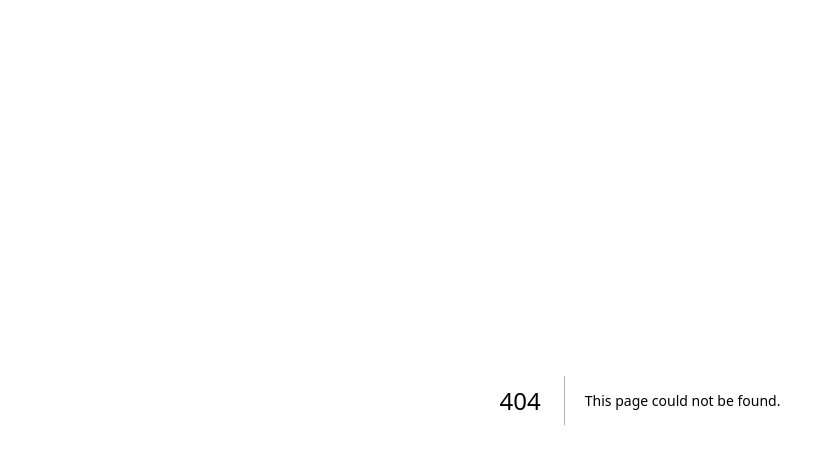
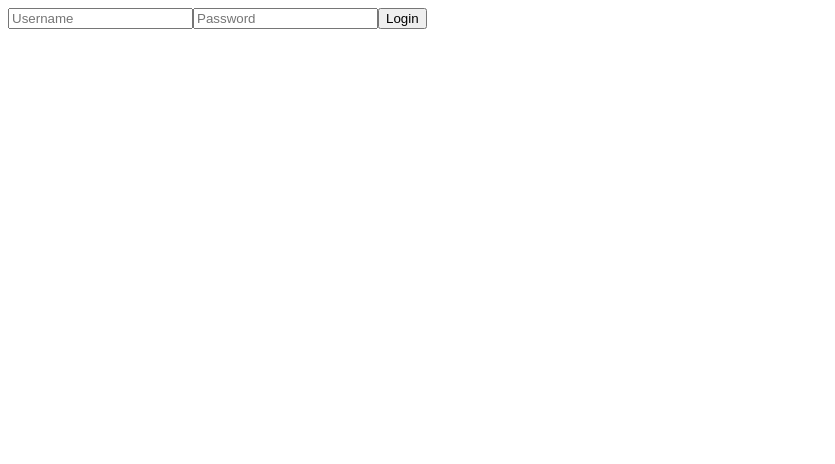
Before and after one commit to onissen/northware-suite, a Next.js app: page /login in a window 1280 px wide. Before the commit this address had no page. Shown: the top 464 px of the page, without its empty margins (0-835 px from the left). Built offline with nearby package versions, Linux system fonts and the light colour scheme.

Commit message:
Login/Logout/Redirect works without styling

```diff
--- a/lib/auth.js
+++ b/lib/auth.js
@@ -11,7 +11,7 @@ export const setToken = (data) => {
   Cookies.set('jwt', data.jwt);
 
   if (Cookies.get('username')) {
-    Router.reload('/');
+    Router.push('/');
   }
 };
 
--- /dev/null
+++ b/pages/login.js
@@ -0,0 +1,88 @@
+/*jshint esversion: 9 */
+
+import { useState } from "react";
+import { setToken, unsetToken } from "../lib/auth";
+import { useFetchUser, UserProvider} from "../lib/authContext";
+import { fetcher } from "../lib/api";
+
+const NavAuth = () => {
+  const [data, setData] = useState({
+    identifier: '',
+    password: '',
+  });
+
+  const { user, loading } = useFetchUser();
+
+  const handleSubmit = async (e) => {
+    e.preventDefault();
+
+    const responseData = await fetcher(
+      `${process.env.NEXT_PUBLIC_STRAPI_URL}/auth/local`,
+      {
+        method: 'POST',
+        headers: {
+          'Content-Type': 'application/json',
+        },
+        body: JSON.stringify({
+          identifier: data.identifier,
+          password: data.password,
+        }),
+      }
+    );
+    setToken(responseData);
+  };
+
+  const logout = () => {
+    unsetToken();
+  };
+
+  const handleChange = (e) => {
+    setData({ ...data, [e.target.name]: e.target.value });
+  };
+  return (
+        <UserProvider value={{user, loading}}>
+            {!loading && !user ? (
+                <form onSubmit={handleSubmit} className="form-inline">
+                <input
+                  type="text"
+                  name="identifier"
+                  onChange={handleChange}
+                  placeholder="Username"
+                  className="md:p-2 form-input py-2 rounded mx-2"
+                  required
+                />
+                <input
+                  type="password"
+                  name="password"
+                  onChange={handleChange}
+                  placeholder="Password"
+                  className="md:p-2 form-input py-2 rounded mx-2"
+                  required
+                />
+
+                <button
+                  className="md:p-2 rounded py-2 text-black bg-purple-200 p-2"
+                  type="submit"
+                >
+                  Login
+                </button>
+              </form>
+            ) : ('') }
+
+        {!loading &&
+            (user ? (
+              <>
+                <span>Sie sind bereits eingeloggt.</span>
+                <a
+                    className="md:p-2 py-2 block hover:text-purple-400"
+                    onClick={logout}
+                    style={{ cursor: 'pointer' }}
+                >
+                    Logout
+                </a>
+              </>) : ('')) }
+        </UserProvider>
+    );
+};
+
+export default NavAuth;
```
Also changed, not shown: components/common/Layout.js (added, +39 -0 lines), pages/index.js (+3 -16 lines), components/tutorial/Profile.js (added).
